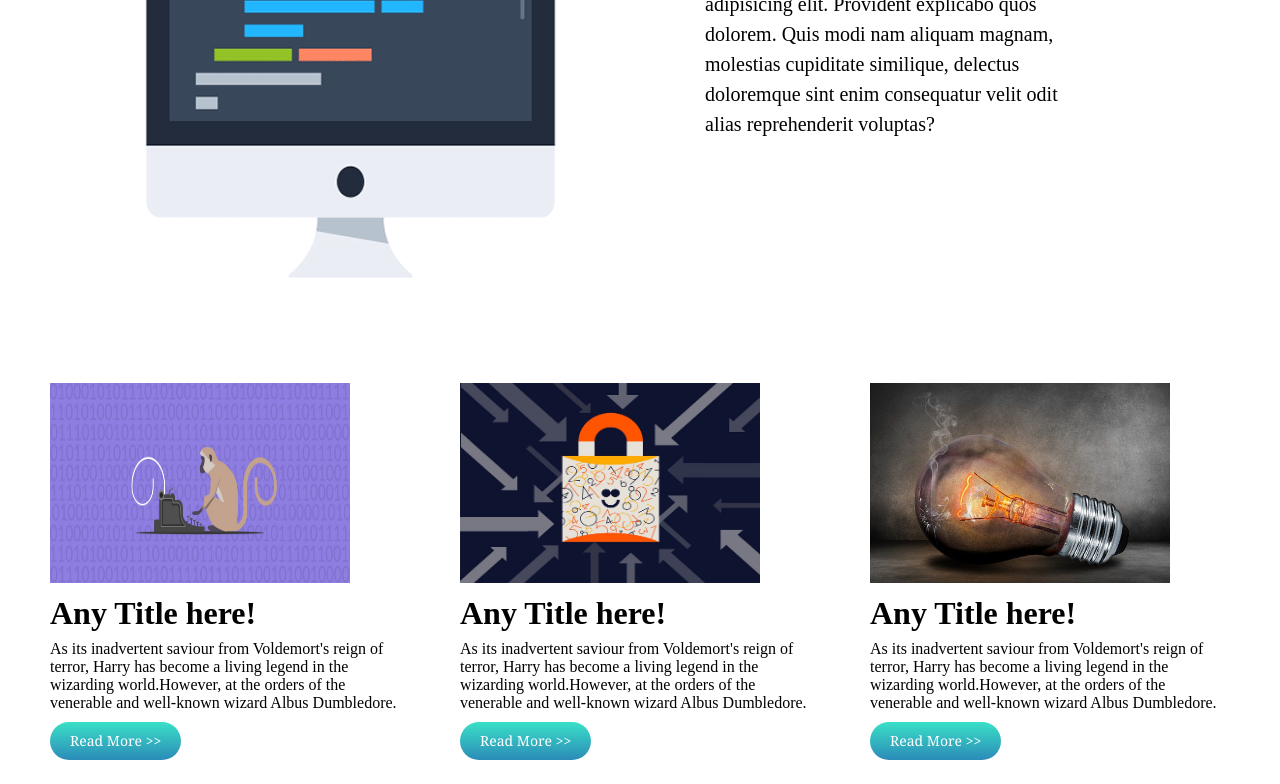
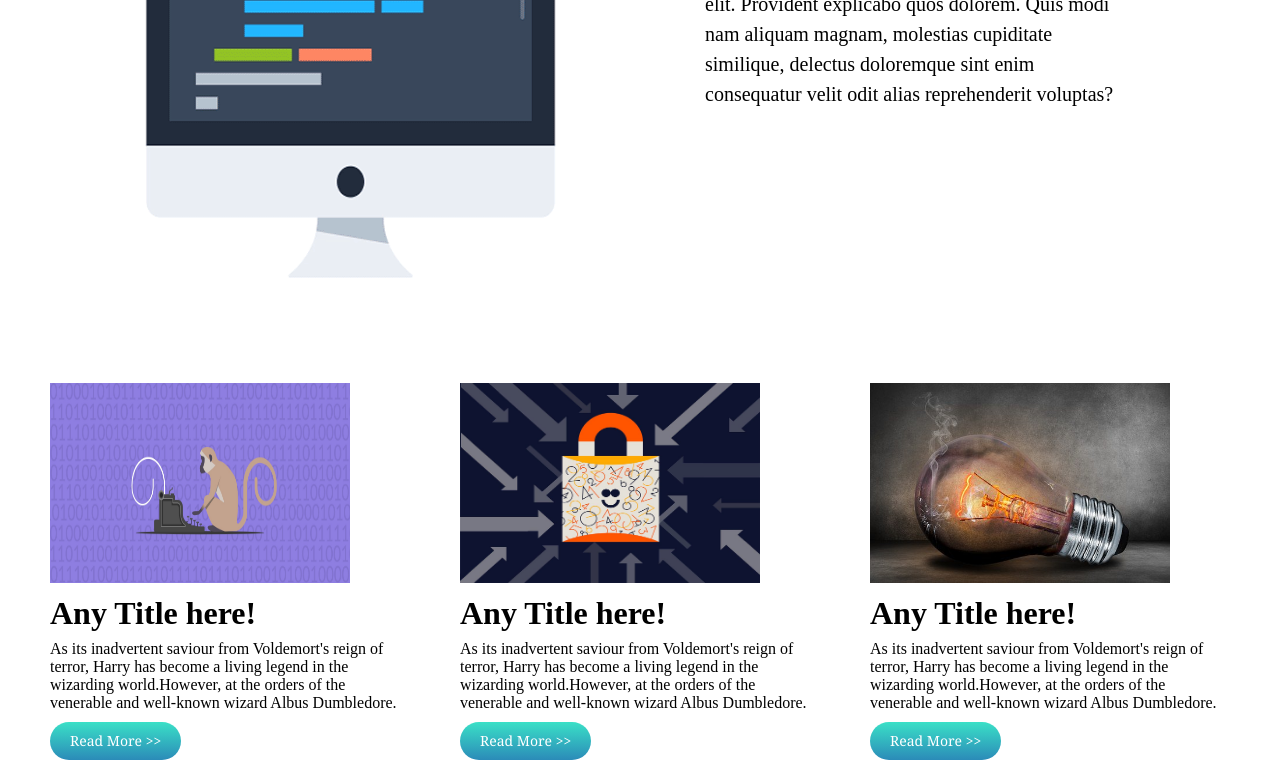
Before and after one commit to Parth10201/html-_css-exercise, a plain HTML site: page index.html in a window 1280 px wide. Shown: the part 316-1100 px from the top of the page. Drawn offline with Linux system fonts and the light colour scheme.

Commit message:
new commit 2

```diff
--- a/styles.css
+++ b/styles.css
@@ -49,7 +49,7 @@ li a:hover {
   line-height: 30px;
   margin-top: 180px;
   margin-left: 5px;
-  margin-right: 200px;
+  margin-right: 150px;
   grid-column: 2/3;
   justify-content: left;
   grid-row: 1/2;
@@ -58,8 +58,8 @@ li a:hover {
   font-family: 'Zilla Slab', serif;
   font-size: 25px;
   margin-top: 120px;
-  margin-right: 250px;
-  justify-content: left;
+  margin-right: 180px;
+  justify-content: center;
   grid-column: 2/3;
   grid-row: 1/2;
 }
```
